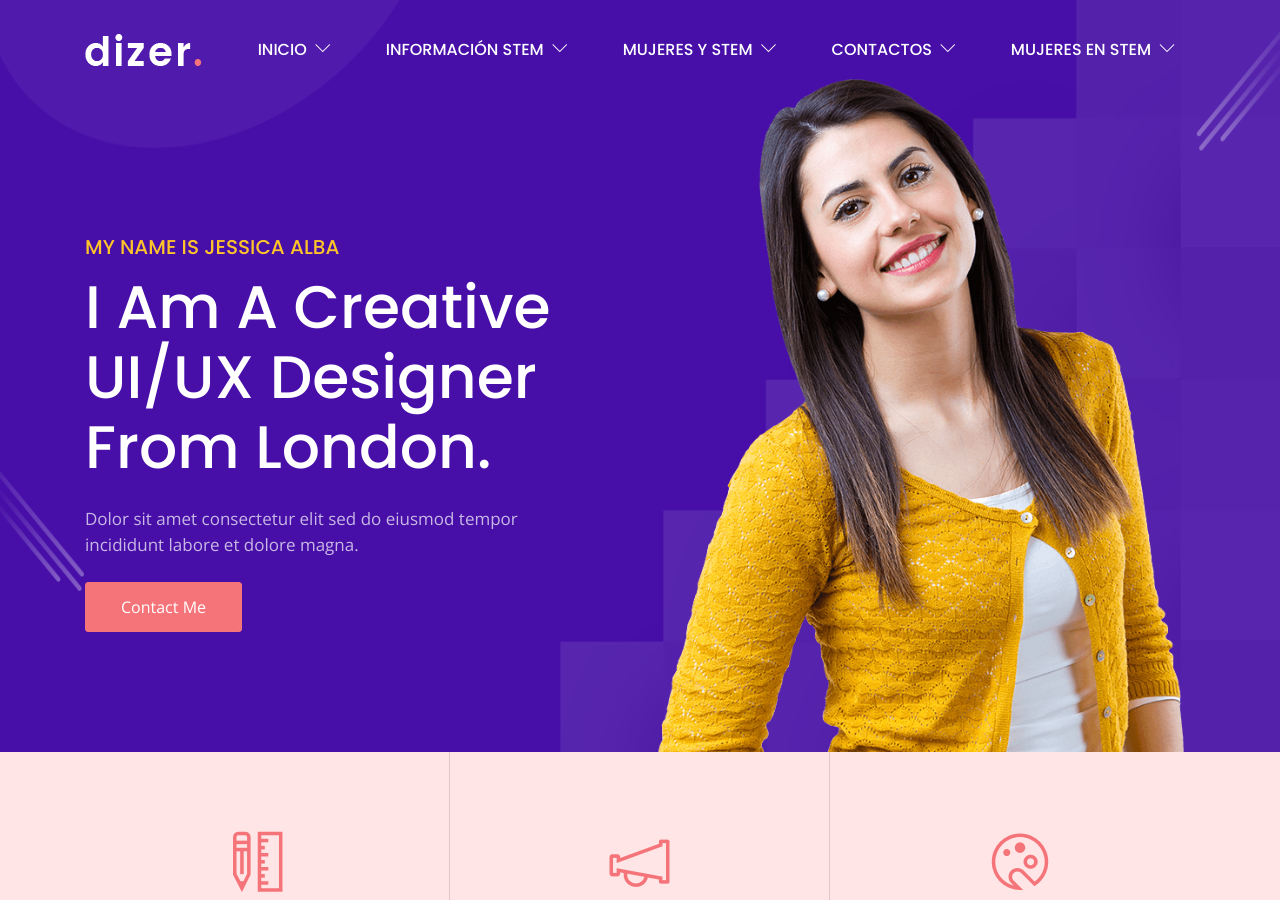
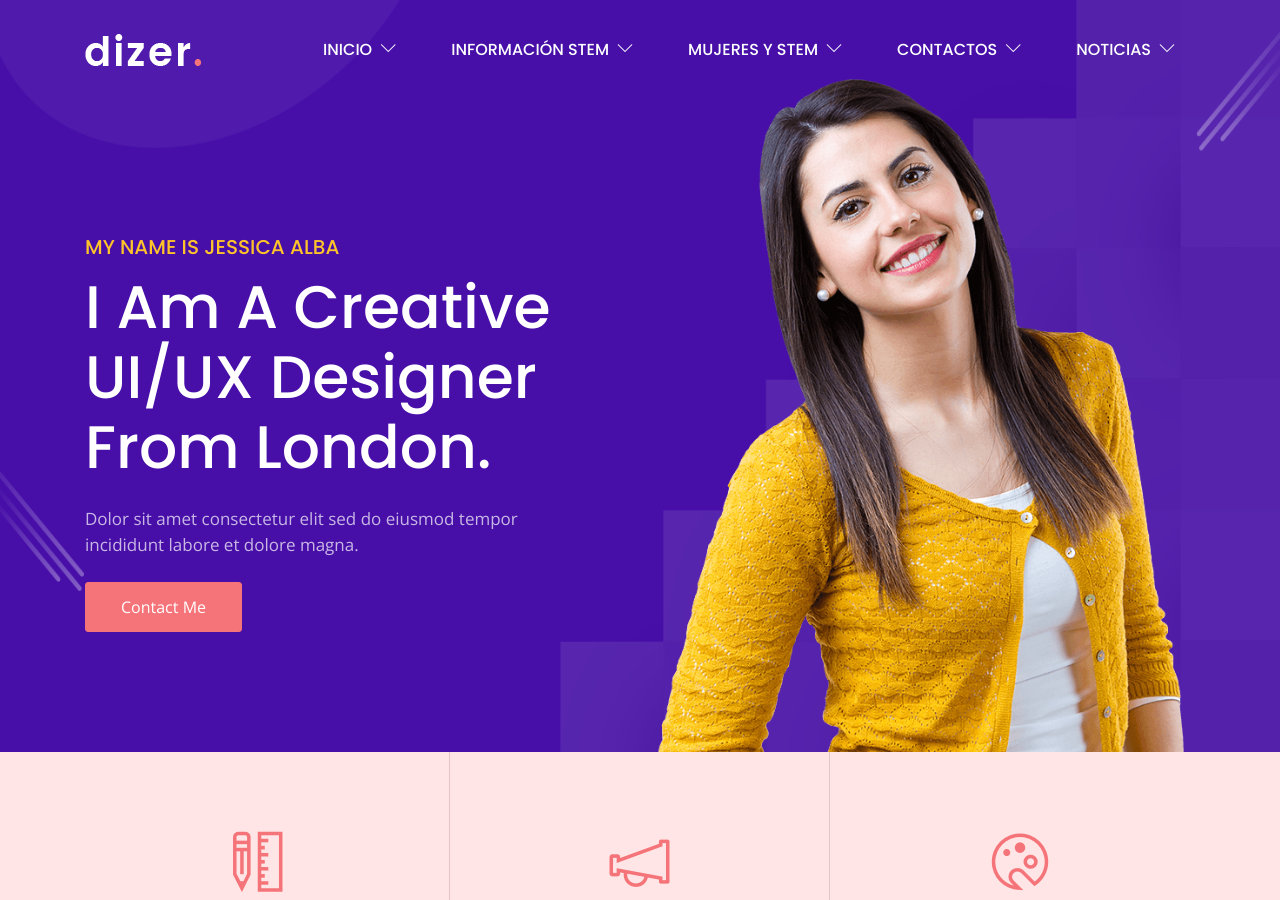
Before and after one commit to estaennosotraspiloto/estaennosotraspiloto, a Jekyll site: the page built from index.html, in a window 1280 px wide and 900 px high. Built offline with Jekyll 4.4.1, drawn with Linux system fonts in a browser that asks for light colours.

Commit message:
Update from Forestry.io estaennosotraspiloto updated _data/navigation.yml

```diff
--- a/_data/navigation.yml
+++ b/_data/navigation.yml
@@ -34,7 +34,7 @@ main:
     url: "/portfolio-2"
   - name: "404"
     url: "/404"
-- name: Mujeres en STEM
+- name: Noticias
   url: ''
   submenu: ''
 footer:
```
